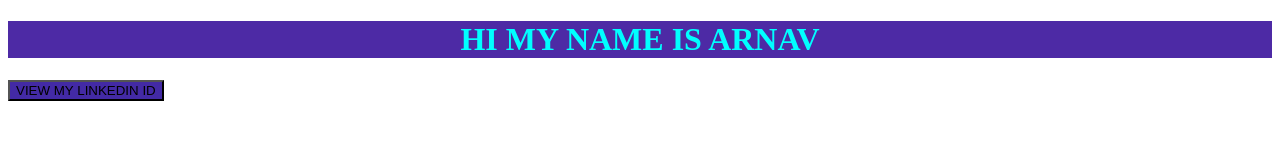
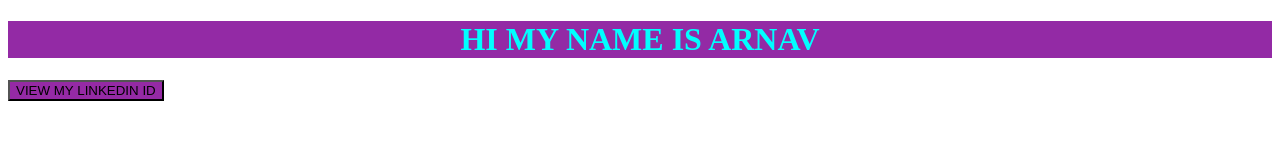
Before and after one commit to Arnav2487/git, a plain HTML site: page index.html in a window 1280 px wide. Drawn offline with Linux system fonts and the light colour scheme.

Commit message:
fourth commit

```diff
--- a/style.css
+++ b/style.css
@@ -1,10 +1,10 @@
 h1{
     text-align: center;
-    background-color: rgb(77, 42, 165);
+    background-color: rgb(147, 42, 165);
     color: aqua;
 }
 
 button{
-    background-color: rgb(67, 42, 165);
+    background-color: rgb(149, 42, 165);
     text-align: center;
 }
```
